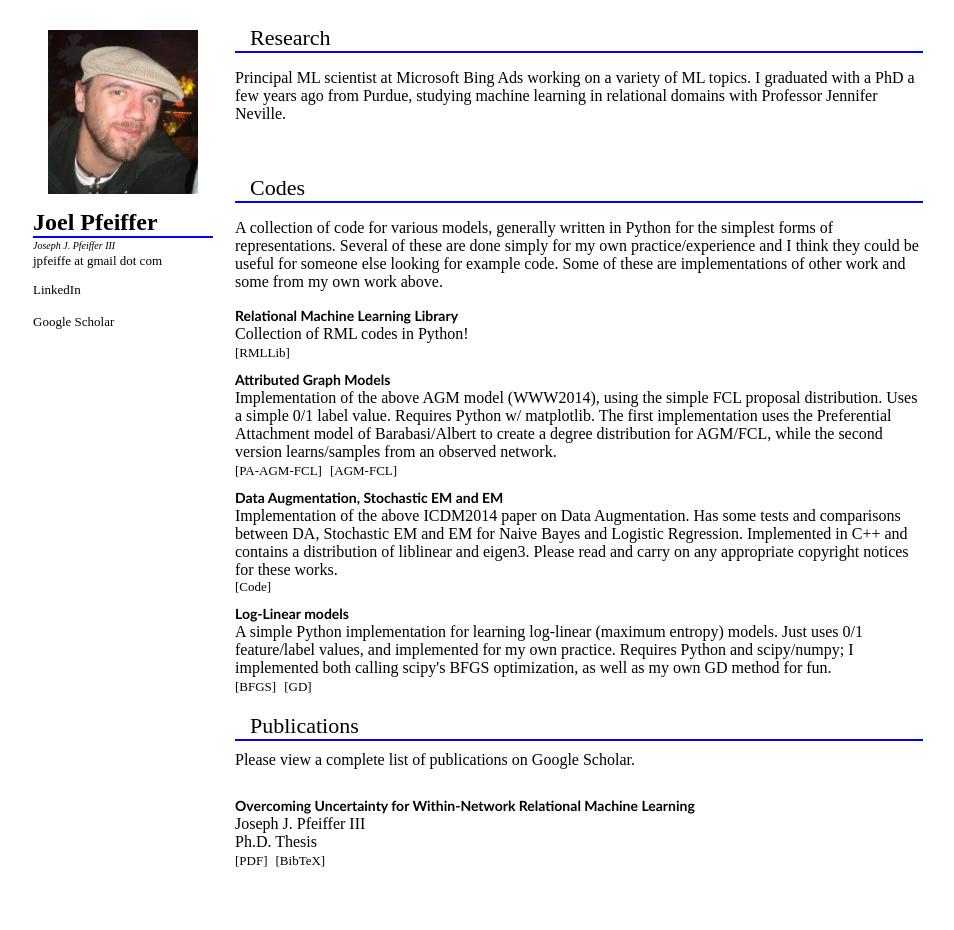
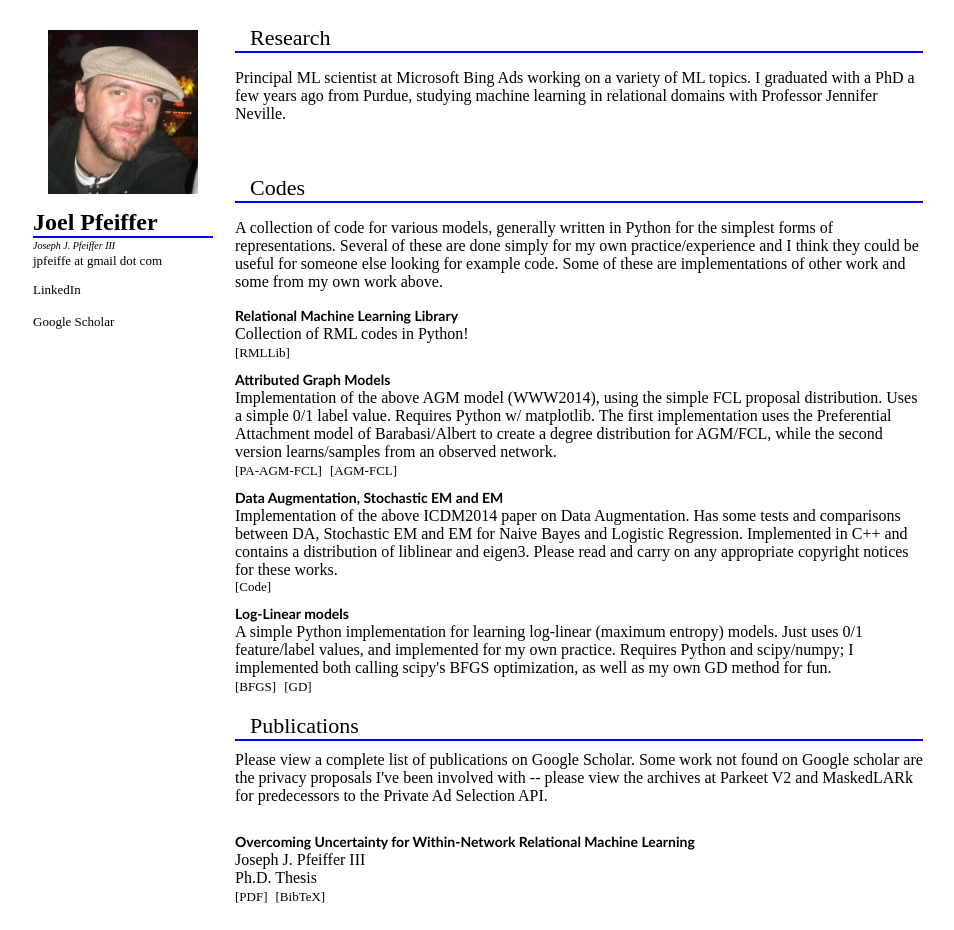
Before and after one commit to jpfeiffe/jpfeiffe.github.io, a plain HTML site: page index.html in a window 1280 px wide. Shown: the whole page, without its empty margins (87-1041 px from the left). Before the commit the page ends 894 px from the top, so only its background shows below. Drawn offline with Linux system fonts and the light colour scheme.

Commit message:
Add privacy stuff

```diff
--- a/index.html
+++ b/index.html
@@ -148,6 +148,11 @@ A simple Python implementation for learning log-linear (maximum entropy) models.
 <div class="heading" id="Publications" style="margin: 0px 0px 10px 0px">Publications</div>
 Please view a complete list of publications on <a href="https://scholar.google.com/citations?user=ZFCbPDEAAAAJ&hl=en&oi=ao">Google Scholar</a>.
 
+Some work not found on Google scholar are the privacy proposals I've been involved with -- please view the archives at
+<a href="https://github.com/WICG/privacy-preserving-ads/tree/main/archive/NoisyRanking.md">Parkeet V2</a> and
+<a href="https://github.com/WICG/privacy-preserving-ads/blob/main/archive/MaskedLARK.md">MaskedLARk</a> for predecessors
+to the <a href="https://learn.microsoft.com/en-us/microsoft-edge/web-platform/ad-selection-api">Private Ad Selection API</a>.
+
 <br><br>
 <div class="pub_name">Overcoming Uncertainty for Within-Network Relational Machine Learning</div>
 Joseph J. Pfeiffer III <br>
```
